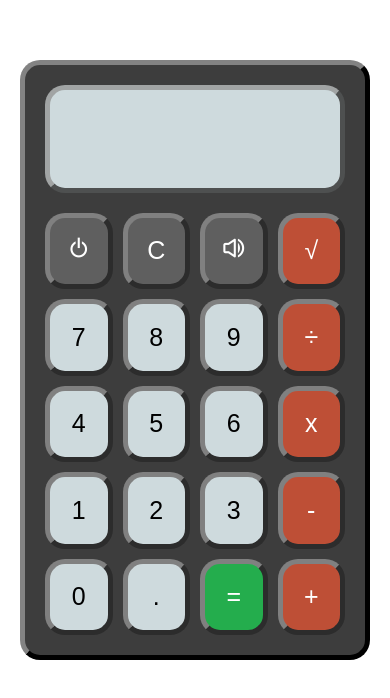
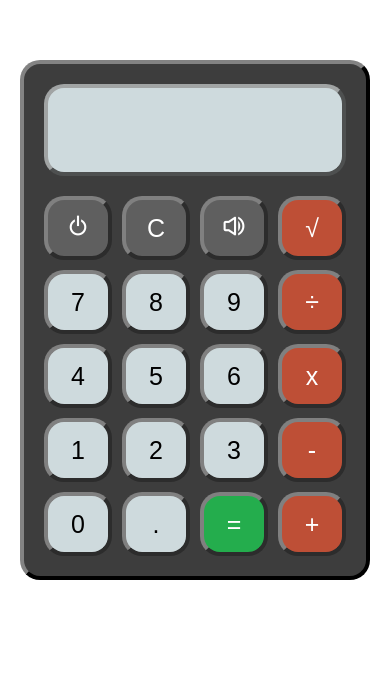
Before and after one commit to johnnyvasconcelos/calculadora, a plain HTML site: page calculadora-6.htm in a window 390 px wide. Drawn offline with nearby package versions, Linux system fonts and the light colour scheme.

Commit message:
calculadora responsiva

```diff
--- a/calculadora-6.htm
+++ b/calculadora-6.htm
@@ -1,20 +1,28 @@
 <!DOCTYPE html>
 <html lang="pt-br">
   <head>
-    <meta charset="UTF-8">
-    <meta name="viewport" content="width=device-width, initial-scale=1.0">
+    <meta charset="UTF-8" />
+    <meta name="viewport" content="width=device-width, initial-scale=1.0" />
     <title>Document</title>
-    <link rel="stylesheet" href="./styles/calculadora-6.css">
-    <link href='https://unpkg.com/boxicons@2.1.4/css/boxicons.min.css' rel='stylesheet'>
+    <link rel="stylesheet" href="./styles/calculadora-6.css" />
+    <link
+      href="https://unpkg.com/boxicons@2.1.4/css/boxicons.min.css"
+      rel="stylesheet"
+    />
+    <link rel="shortcut icon" href="favicon.ico" type="image/x-icon" />
     <script src="./scripts/calculadora-6.js" defer></script>
   </head>
   <body>
+    <div class="container">
       <div class="calculadora">
-        <div class="tela sound-on"><span></span><i class='bx bx-volume-full'></i><i class='bx bx-volume-mute' ></i></div>
+        <div class="tela sound-on">
+          <span></span><i class="bx bx-volume-full"></i
+          ><i class="bx bx-volume-mute"></i>
+        </div>
         <div class="botoes">
-            <button class="power"><i class='bx bx-power-off'></i></button>
+          <button class="power"><i class="bx bx-power-off"></i></button>
           <button onclick="blank()" class="c">C</button>
-            <button class="sound"><i class='bx bx-volume-full'></i></button>
+          <button class="sound"><i class="bx bx-volume-full"></i></button>
           <button onclick="calc('√')" class="calc">√</button>
           <button onclick="number(7)">7</button>
           <button onclick="number(8)">8</button>
@@ -34,5 +42,6 @@
           <button onclick="calc('+')" class="calc">+</button>
         </div>
       </div>
+    </div>
   </body>
 </html>
--- a/styles/calculadora-6.css
+++ b/styles/calculadora-6.css
@@ -4,6 +4,11 @@
   box-sizing: border-box;
   scrollbar-width: none;
   -ms-overflow-style: none;
+}
+.container {
+  max-width: 1000px;
+  width: 90%;
+  margin: 0 auto;
 }
 .calculadora {
   border: 5px outset #2f2f2f;
@@ -89,3 +94,18 @@
   background-color: #24ad4d;
   color: white;
 }
+@media (max-width: 390px) {
+  .calculadora {
+    height: 520px;
+    border: 4px outset #2f2f2f;
+  }
+  .calculadora .tela {
+    border: 4px outset #a1a4a4;
+  }
+  .calculadora .botoes button:active {
+    border: 4px inset gray;
+  }
+  .calculadora .botoes button {
+    border: 4px outset gray;
+  }
+}
```
Also changed, not shown: favicon.ico (added). Lines whose indentation alone changed are shown as unchanged.
